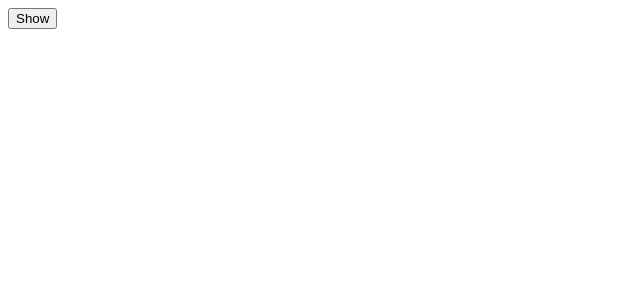
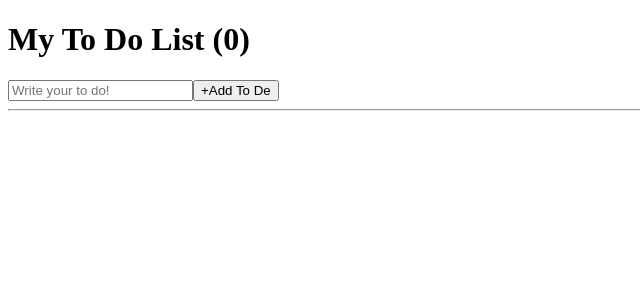
Before and after one commit to bombic3/NomadReactApp, a React (Create React App) app: page / in a window 1280 px wide. Shown: the top 300 px of the page, without its empty margins (0-640 px from the left). Built offline with nearby package versions, Linux system fonts and the light colour scheme.

Commit message:
To Do list

```diff
--- a/src/App.js
+++ b/src/App.js
@@ -1,47 +1,51 @@
-import { useState, useEffect } from "react";
-
-function Hello() {
-  useEffect(() => {
-    console.log("Hi!");
-    return () => console.log("Bye :(");
-  }, []);
-  return <h1>Hello</h1>;
-}
+import { useState } from "react";
 
 function App() {
-  const [showing, setShowing] = useState(false);
-  const onClick = () => setShowing((prev) => !prev);
+  const [toDo, setToDo] = useState("");
+  const [toDos, setToDos] = useState([]);
+  const onChange = (event) => setToDo(event.target.value);
+  const onSubmit = (event) => {
+    event.preventDefault();
+    // button에 기본으로 새로고침 되므로 버튼 누를때 새로고침 안되게
+    if (toDo === "") {
+      return;
+    }
+    // button(엔터) 되면 input 비워짐
+
+    setToDos((currentArray) => [toDo, ...currentArray]);
+    // array를 직접적으로 수정하지 않으면서 setToDos로 array 에 element 추가하는 방법
+
+    setToDo("");
+  }
+  // console.log(toDos);
 
   return (
     <div>
-      {showing ? <Hello /> : null}
-      <button onClick={onClick}>{showing ? "Hide" : "Show"}</button>
+      <h1>My To Do List ({toDos.length})</h1>
+      <form onSubmit={onSubmit}>
+      <input
+        value={toDo}
+        onChange={onChange}
+        type="text"
+        placeholder="Write your to do!"
+      />
+      <button>+Add To De</button>
+      </form>
+      <hr />
+      <ul>
+        {toDos.map((item, index) => (
+          <li key={index}>{item}</li>
+        ))}
+      </ul>
     </div>
   );
 }
+// key는 인덱스값(숫자) 0부터 시작하는 index값
 
 export default App;
 
-// useEffect에 return하면 CleanUp function이 됨. 둘이 같다
-/*
-    function Hello() {
-      useEffect(() => {
-        console.log("Hi!");
-        return () => console.log("Bye");
-      }, []);
-      return <h1>Hello</h1>;
-    }
-*/
-/*
-    function Hello() {
-      function byFn() {
-        console.log("Bye ;(");
-      }
-      function hiFn() {
-        console.log("Hi :)");
-        return byFn;
-      }
-      useEffect(hiFn, []);
-      return <h1>Hello</h1>;
-    }
-*/
+
+// map(함수) 새로운 배열에(toDos의 배열 안 객체 수 만큼) 함수실행
+// item은 내가 지정한 이름 각 각의 item을 하나씩 함수실행해서 새배열에 넣음
+// ['there','are','you','are','how','hello'].map((item) => item.toUpperCase());
+// ['THERE','ARE','YOU','ARE','HOW','HELLO']
```
